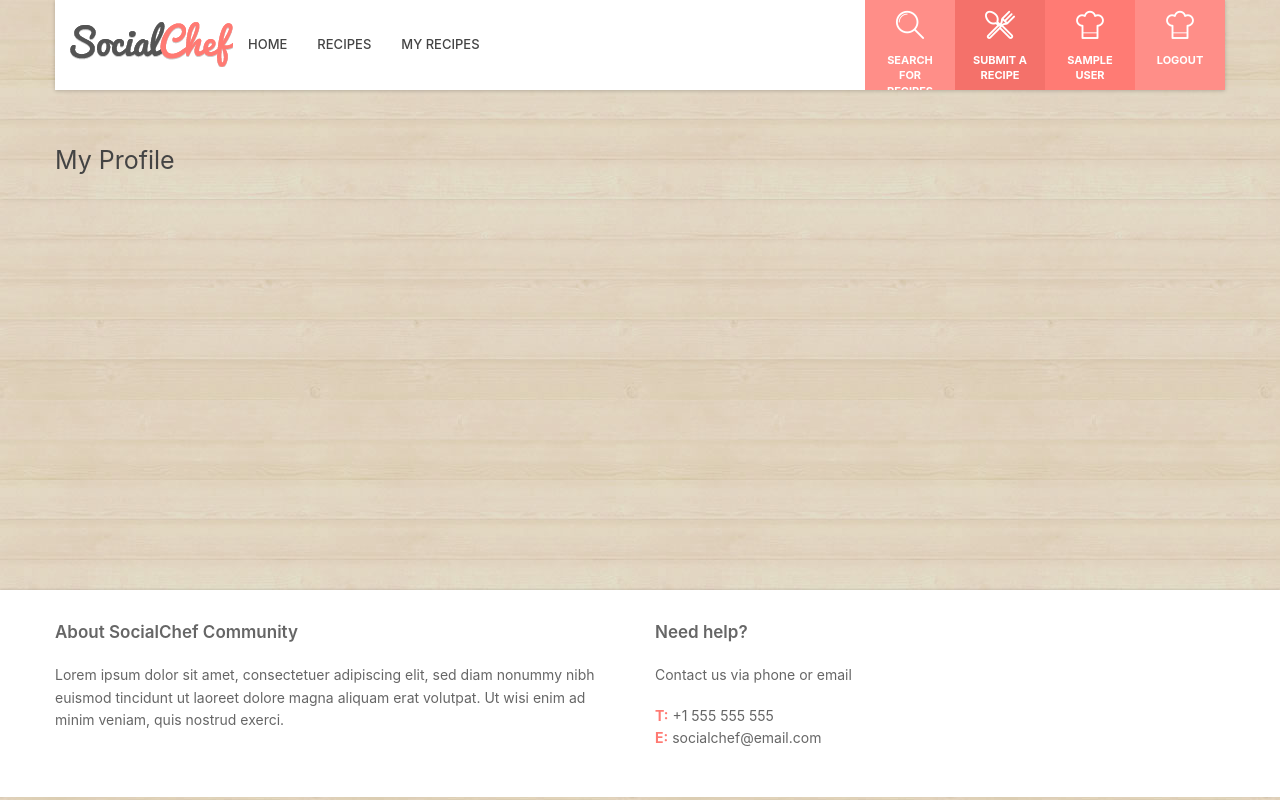
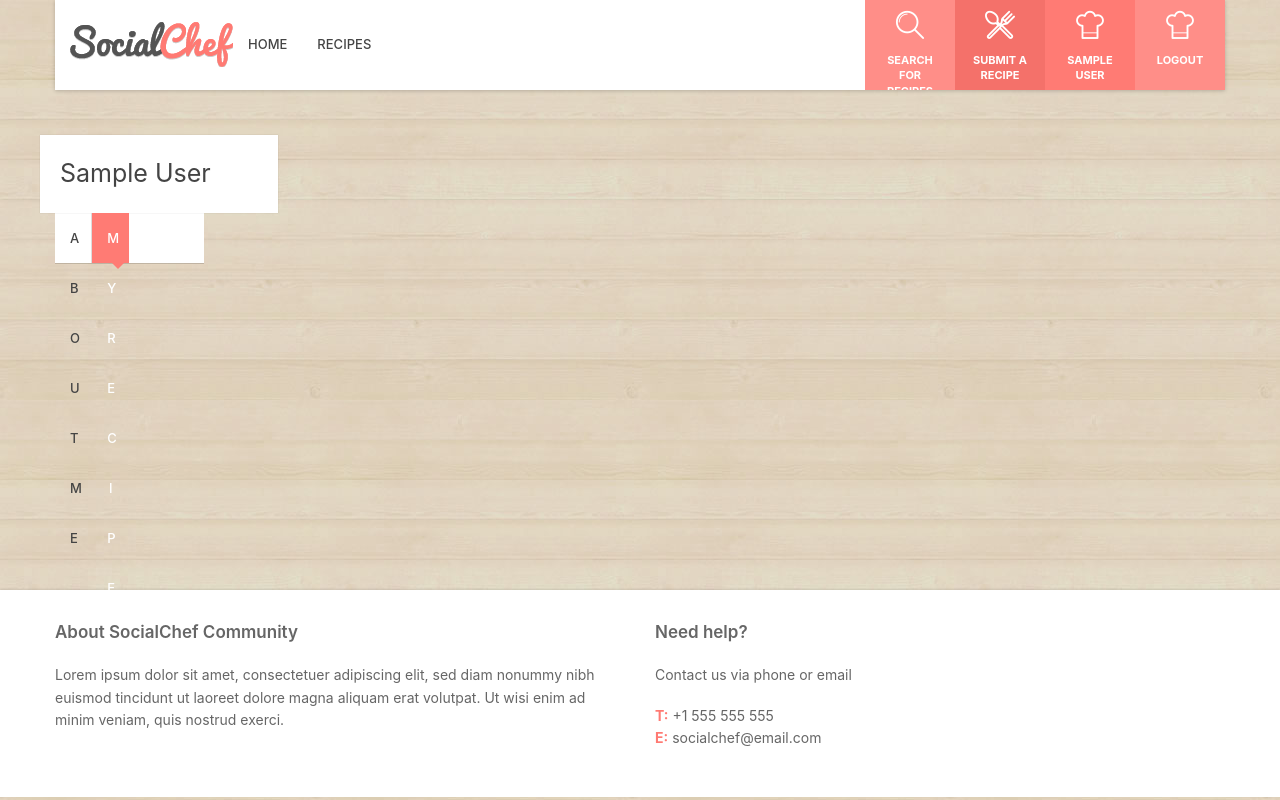
Before and after one commit to radostina-elinchova/react-2022, a React (Create React App) app: page /profileDetails in a window 1280 px wide. Built offline with nearby package versions, Linux system fonts and the light colour scheme; no server answers; sample sign-in values are in the browser's storage.

Commit message:
Adding profile Info

```diff
--- a/src/App.js
+++ b/src/App.js
@@ -15,7 +15,7 @@ import SingleRecipe from "./components/SingleRecipe";
 import ProfileDetails from "./components/ProfileDetails";
 import Logout from "./components/Logout";
 import EditRecipe from "./components/EditRecipe";
-import MyRecipesList from "./components/MyRecipesList";
+
 import Footer from "./components/Footer";
 import Search from "./components/Search";
 const RecipesList = lazy(() => import('./components/RecipesList'));
@@ -60,13 +60,12 @@ function App() {
 
                             </RecipeProvider>
                         } />
-                        <Route path="/myrecipes" element={(
+                        <Route path="/profileDetails/*" element={(
                             <PrivateRoute>
-                                <MyRecipesList />
+                                <ProfileDetails />
                             </PrivateRoute>
                         )} />
                         <Route path="/recipes/:recipeId" element={<SingleRecipe />} />
-                        <Route path="/profileDetails" element={<ProfileDetails />} />
                     </Routes>
                     </div>
                 </main>
--- a/src/components/EditRecipe.js
+++ b/src/components/EditRecipe.js
@@ -100,7 +100,7 @@ const EditRecipe = () => {
             [e.target.name]: values[e.target.name].length < bound,
         }));
     }
-    const isFormValid = !Object.values(errors).some(x => x)
+    const isFormValid = !Object.values(errors).some(x => x) && ingredients.length>0&& steps.length>0
     return (
         <main className="main" role="main">
             <div className="wrap clearfix">
--- a/src/components/Header.js
+++ b/src/components/Header.js
@@ -27,13 +27,6 @@ const Header = () => {
                                 <span>Recipes</span>
                             </Link>
                         </li>
-                        {isAuthenticated &&
-                            <li>
-                                <Link to="/myrecipes" title="My Recipes">
-                                    <span>My Recipes</span>
-                                </Link>
-                            </li>
-                        }
                     </ul>
                 </nav>
                 { isAuthenticated &&
--- a/src/components/MyRecipesList.js
+++ b/src/components/MyRecipesList.js
@@ -22,9 +22,7 @@ const MyRecipesList = () => {
         <main className="main" role="main">
           <div className="wrap clearfix">
             <div className="row">
-              <header className="s-title">
-                <h1>My Recipes</h1>
-              </header>
+
 
               <section className="content three-fourth">
                   <div className="entries row">
--- a/src/components/ProfileDetails.js
+++ b/src/components/ProfileDetails.js
@@ -1,5 +1,78 @@
+import {AuthContext } from "../contexts/AuthContext";
+import {useContext} from "react";
+import {Link, Route, Routes} from "react-router-dom";
+import MyRecipesList from "./MyRecipesList";
+
+
 const ProfileDetails = () => {
+    const { user } = useContext(AuthContext);
+    return (
 
-    return (<h2>My Profile</h2>)
+        <section className="content">
+
+            <div className="row">
+
+                <div className="my_account ">
+                    <figure>
+                        <img src={user.imageUrl} alt=""/>
+                    </figure>
+                    <div className="container">
+                        <h2>{user.name}</h2>
+                    </div>
+                </div>
+
+                <div className="three-fourth">
+                    <nav className="tabs">
+                        <ul>
+                            <li className="">
+                                <Link to="/profileDetails/about" title="About me">
+                                    About me
+                                </Link>
+                            </li>
+                            <li className="active">
+                                <Link to="/profileDetails/myrecipes" title="About me">
+                                    My recipes
+                                </Link>
+                            </li>
+
+                        </ul>
+                    </nav>
+
+                    <Routes>
+                        <Route path="myrecipes" element={<MyRecipesList />} />
+                        <Route path="about" element={
+                            <main className="main" role="main">
+                                <div className="wrap clearfix">
+                                    <div className="row">
+                            <div className="tab-content" id="about" >
+                                <div className="row">
+                                    <dl className="basic two-third">
+                                        <dt>Name</dt>
+                                        <dd>{user.name}</dd>
+                                        <dt>Email</dt>
+                                        <dd>{user.email}</dd>
+                                    </dl>
+
+
+                                </div>
+                            </div>
+                            </div>
+                            </div>
+                            </main>
+                        } />
+                    </Routes>
+
+
+
+
+
+
+
+                </div>
+            </div>
+
+        </section>
+
+    )
 }
 export default ProfileDetails
```
Also changed, not shown: src/components/Nav.js (deleted).
